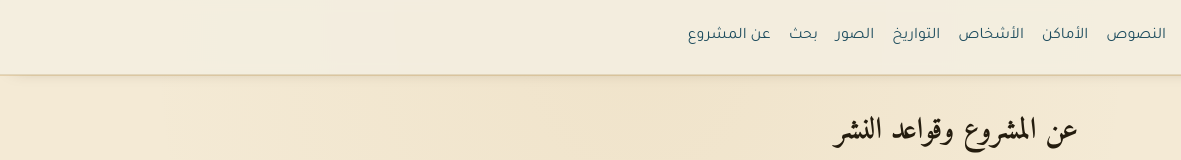
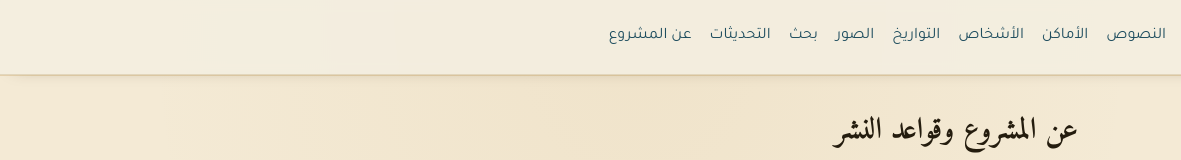
Before and after one commit to nusayri-encyclopedia/nusayri-encyclopedia.github.io, an Astro site: page /about in a window 1280 px wide. Shown: the top 160 px of the page, 0-1181 px from the left. Built offline with nearby package versions, Linux system fonts and the light colour scheme; Astro itself is replaced by a stand-in of ours; grey boxes are pictures that could not be loaded; a web font is replaced by a local one.

Commit message:
Add link to updates in layout

```diff
--- a/src/layouts/L.astro
+++ b/src/layouts/L.astro
@@ -101,6 +101,7 @@ footer a{color:var(--mut)}
     <a href={b+'/dates/'}>التواريخ</a>
     <a href={b+'/photos/'}>الصور</a>
     <a href={b+'/search/'}>بحث</a>
+    <a href={b+'/changes/'}>التحديثات</a>
     <a href={b+'/about/'}>عن المشروع</a>
   </nav>
 </header>
```
